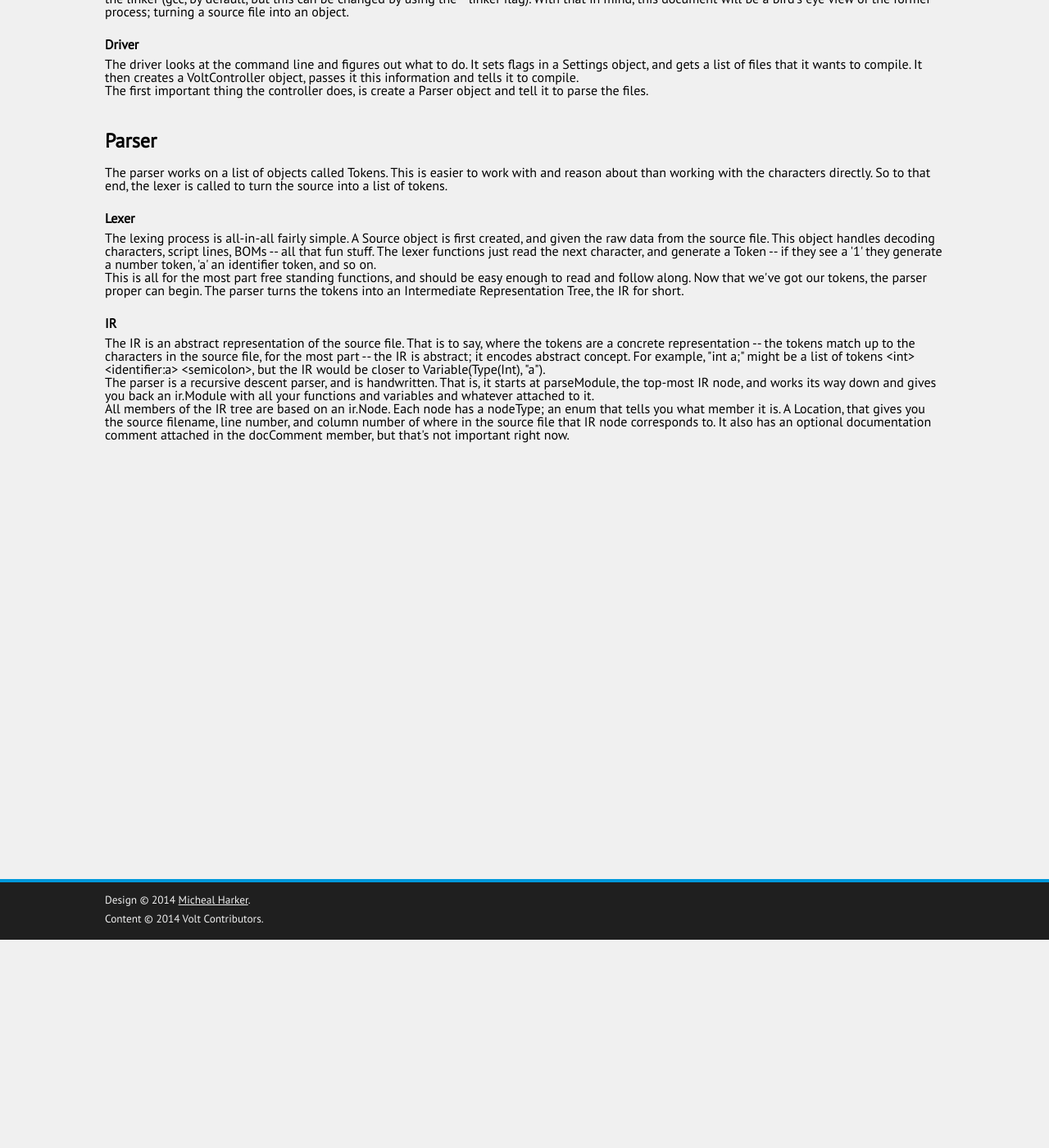
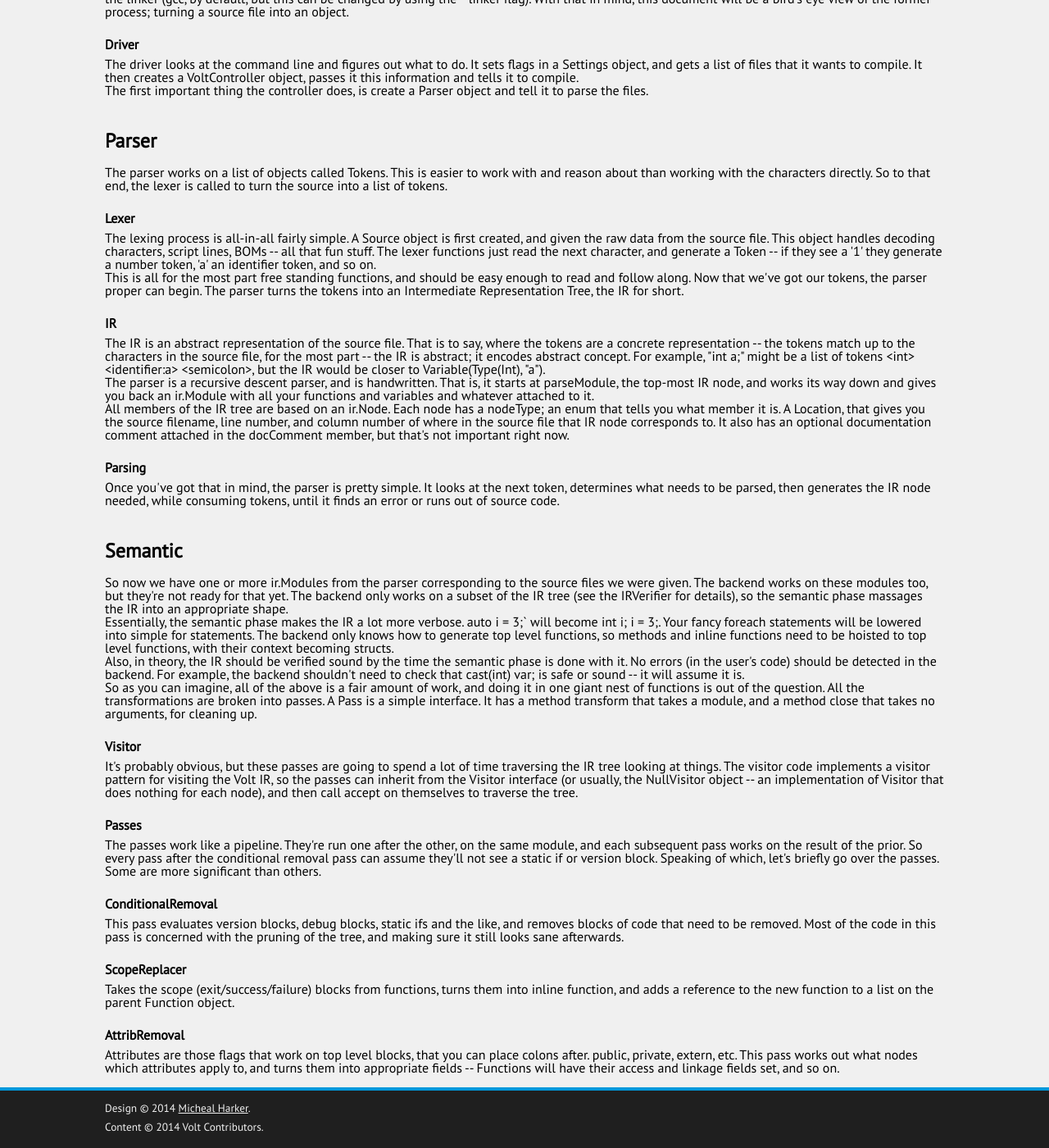
Before and after one commit to VoltLang/Website, a Jekyll site: the page built from doc/overview.html, in a window 1280 px wide and 1400 px high, scrolled down 254 px. Shown: the whole window at 82% size. Built offline with Jekyll 4.4.1, drawn with Linux system fonts in a browser that asks for light colours.

Commit message:
doc: Update

```diff
--- a/doc/overview.html
+++ b/doc/overview.html
@@ -25,4 +25,35 @@ layout: page
 <p>The parser is a recursive descent parser, and is handwritten. That is, it starts at <tt class="docutils literal">parseModule</tt>, the top-most IR node, and works its way down and gives you back an ir.Module with all your functions and variables and whatever attached to it.</p>
 <p>All members of the IR tree are based on an ir.Node. Each node has a nodeType; an enum that tells you what member it is. A Location, that gives you the source filename, line number, and column number of where in the source file that IR node corresponds to. It also has an optional documentation comment attached in the docComment member, but that's not important right now.</p>
 </div>
+<div class="section" id="parsing">
+<h2>Parsing</h2>
+<p>Once you've got that in mind, the parser is pretty simple. It looks at the next token, determines what needs to be parsed, then generates the IR node needed, while consuming tokens, until it finds an error or runs out of source code.</p>
 </div>
+</div>
+<div class="section" id="semantic">
+<h1>Semantic</h1>
+<p>So now we have one or more ir.Modules from the parser corresponding to the source files we were given. The backend works on these modules too, but they're not ready for that yet. The backend only works on a subset of the IR tree (see the IRVerifier for details), so the semantic phase massages the IR into an appropriate shape.</p>
+<p>Essentially, the semantic phase makes the IR a lot more verbose. <tt class="docutils literal">auto i = 3;`</tt> will become <tt class="docutils literal">int i; i = 3;</tt>. Your fancy <tt class="docutils literal">foreach</tt> statements will be lowered into simple <tt class="docutils literal">for</tt> statements. The backend only knows how to generate top level functions, so methods and inline functions need to be hoisted to top level functions, with their context becoming structs.</p>
+<p>Also, in theory, the IR should be verified sound by the time the semantic phase is done with it. No errors (in the user's code) should be detected in the backend. For example, the backend shouldn't need to check that <tt class="docutils literal">cast(int) var;</tt> is safe or sound -- it will assume it is.</p>
+<p>So as you can imagine, all of the above is a fair amount of work, and doing it in one giant nest of functions is out of the question. All the transformations are broken into passes. A <tt class="docutils literal">Pass</tt> is a simple interface. It has a method <tt class="docutils literal">transform</tt> that takes a module, and a method <tt class="docutils literal">close</tt> that takes no arguments, for cleaning up.</p>
+<div class="section" id="visitor">
+<h2>Visitor</h2>
+<p>It's probably obvious, but these passes are going to spend a lot of time traversing the IR tree looking at things. The visitor code implements a visitor pattern for visiting the Volt IR, so the passes can inherit from the Visitor interface (or usually, the NullVisitor object -- an implementation of Visitor that does nothing for each node), and then call accept on themselves to traverse the tree.</p>
+</div>
+<div class="section" id="passes">
+<h2>Passes</h2>
+<p>The passes work like a pipeline. They're run one after the other, on the same module, and each subsequent pass works on the result of the prior. So every pass after the conditional removal pass can assume they'll not see a static if or version block. Speaking of which, let's briefly go over the passes. Some are more significant than others.</p>
+</div>
+<div class="section" id="conditionalremoval">
+<h2>ConditionalRemoval</h2>
+<p>This pass evaluates version blocks, debug blocks, static ifs and the like, and removes blocks of code that need to be removed. Most of the code in this pass is concerned with the pruning of the tree, and making sure it still looks sane afterwards.</p>
+</div>
+<div class="section" id="scopereplacer">
+<h2>ScopeReplacer</h2>
+<p>Takes the scope (exit/success/failure) blocks from functions, turns them into inline function, and adds a reference to the new function to a list on the parent Function object.</p>
+</div>
+<div class="section" id="attribremoval">
+<h2>AttribRemoval</h2>
+<p>Attributes are those flags that work on top level blocks, that you can place colons after. <tt class="docutils literal">public</tt>, <tt class="docutils literal">private</tt>, <tt class="docutils literal">extern</tt>, etc. This pass works out what nodes which attributes apply to, and turns them into appropriate fields -- Functions will have their access and linkage fields set, and so on.</p>
+</div>
+</div>
```
